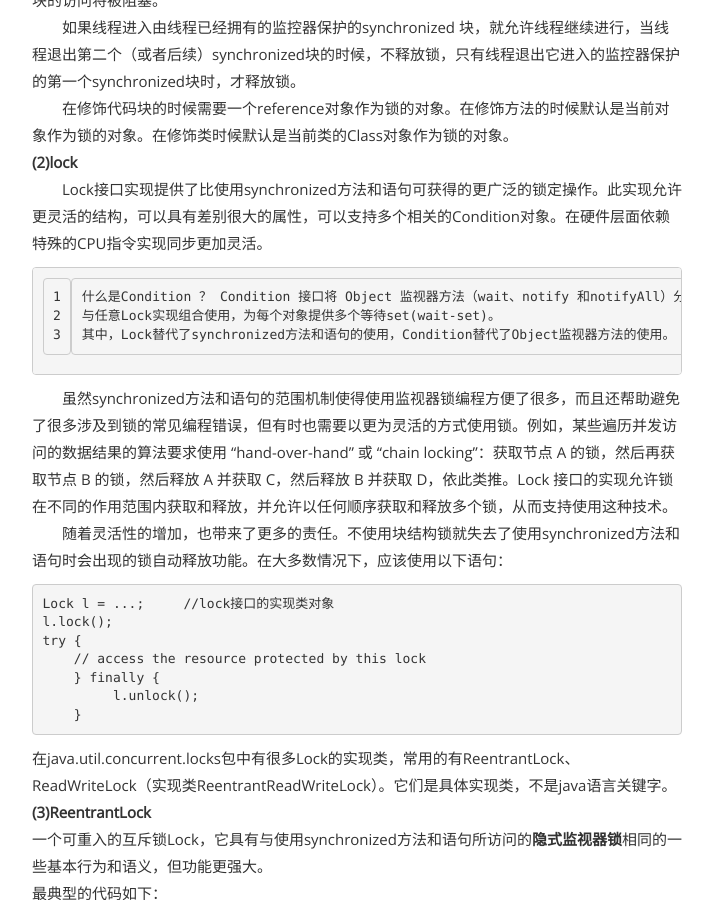
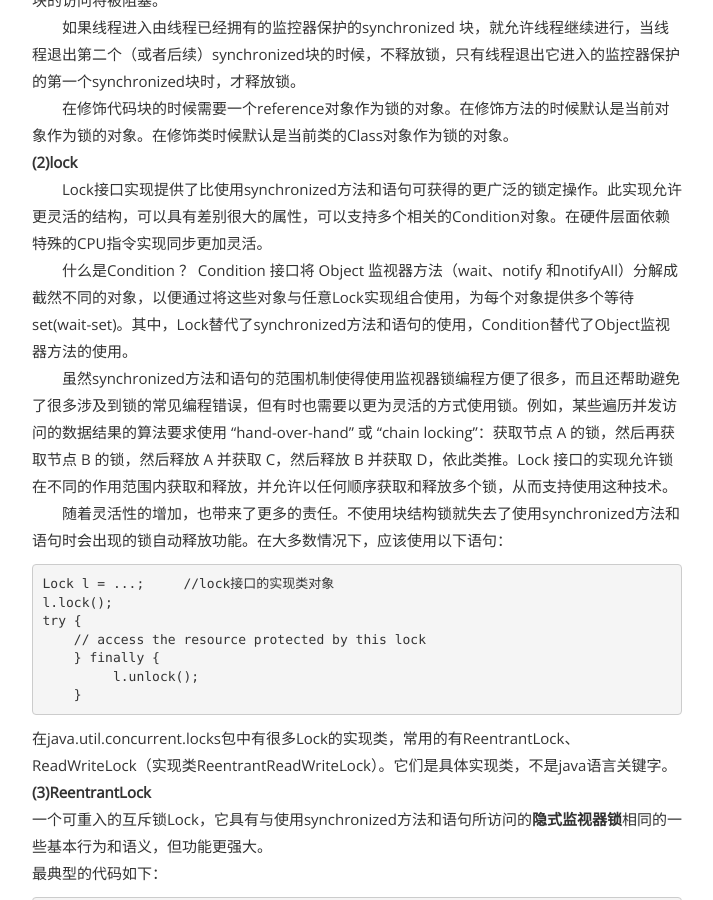
Before and after one commit to pettertang/pettertang.github.io, a Jekyll site: the page built from _posts/2017-4-13-Java面试基础-3.md, in a window 1280 px wide and 900 px high, scrolled down 4850 px. Shown: the whole window, without its empty margins (283-996 px from the left). Built offline with Jekyll 4.4.1, drawn with Linux system fonts in a browser that asks for light colours.

Commit message:
publish article

````diff
--- a/_posts/2017-4-13-Java面试基础-3.md
+++ b/_posts/2017-4-13-Java面试基础-3.md
@@ -170,11 +170,7 @@ public class Test
 　　在修饰代码块的时候需要一个reference对象作为锁的对象。在修饰方法的时候默认是当前对象作为锁的对象。在修饰类时候默认是当前类的Class对象作为锁的对象。
 **(2)lock**
 　　Lock接口实现提供了比使用synchronized方法和语句可获得的更广泛的锁定操作。此实现允许更灵活的结构，可以具有差别很大的属性，可以支持多个相关的Condition对象。在硬件层面依赖特殊的CPU指令实现同步更加灵活。
-```
-什么是Condition ？ Condition 接口将 Object 监视器方法（wait、notify 和notifyAll）分解成截然不同的对象，以便通过将这些对象
-与任意Lock实现组合使用，为每个对象提供多个等待set(wait-set)。
-其中，Lock替代了synchronized方法和语句的使用，Condition替代了Object监视器方法的使用。
-```
+　　什么是Condition ？ Condition 接口将 Object 监视器方法（wait、notify 和notifyAll）分解成截然不同的对象，以便通过将这些对象与任意Lock实现组合使用，为每个对象提供多个等待set(wait-set)。其中，Lock替代了synchronized方法和语句的使用，Condition替代了Object监视器方法的使用。
 　　虽然synchronized方法和语句的范围机制使得使用监视器锁编程方便了很多，而且还帮助避免了很多涉及到锁的常见编程错误，但有时也需要以更为灵活的方式使用锁。例如，某些遍历并发访问的数据结果的算法要求使用 "hand-over-hand" 或 "chain locking"：获取节点 A 的锁，然后再获取节点 B 的锁，然后释放 A 并获取 C，然后释放 B 并获取 D，依此类推。Lock 接口的实现允许锁在不同的作用范围内获取和释放，并允许以任何顺序获取和释放多个锁，从而支持使用这种技术。
 　　随着灵活性的增加，也带来了更多的责任。不使用块结构锁就失去了使用synchronized方法和语句时会出现的锁自动释放功能。在大多数情况下，应该使用以下语句：
 ```Java
````
